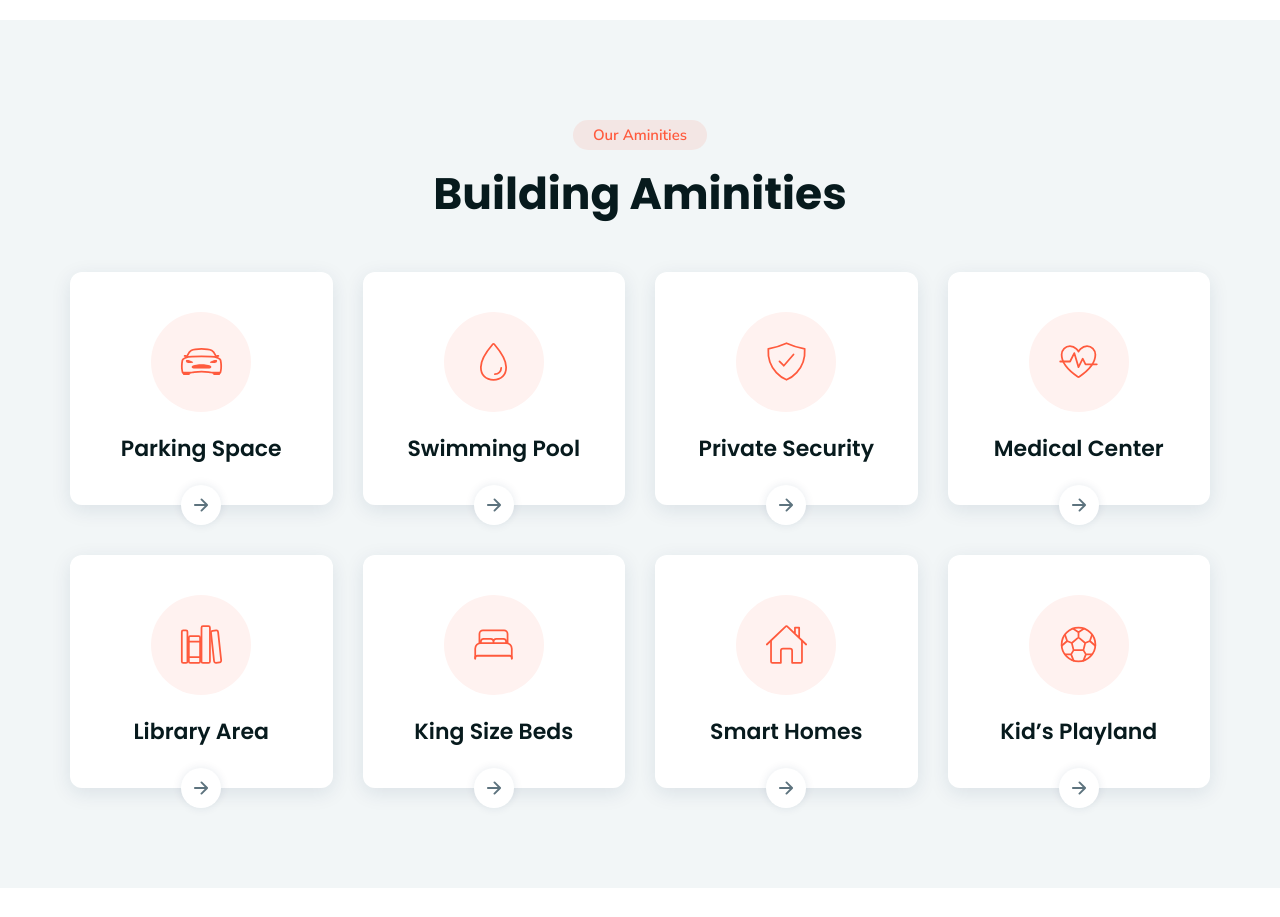
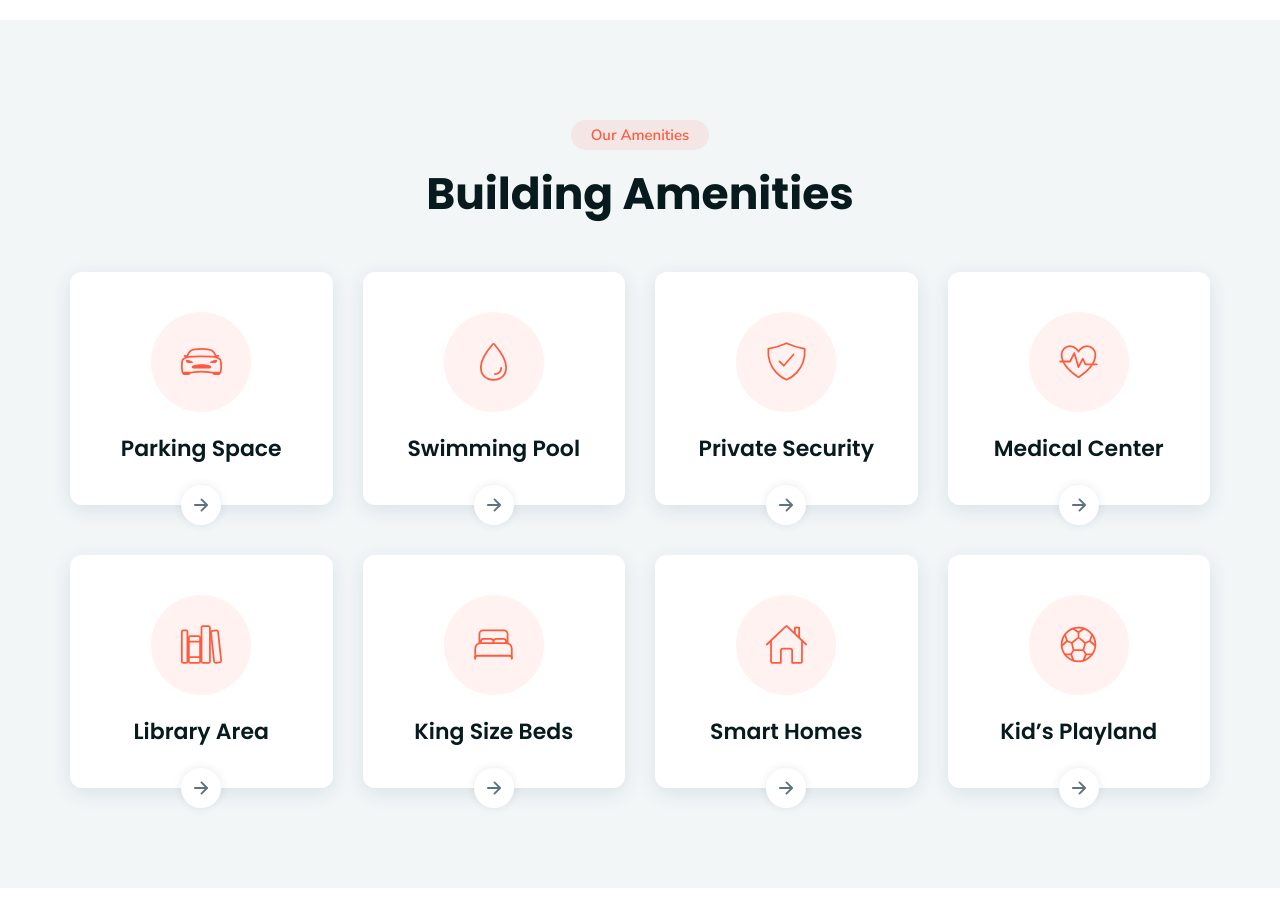
Before and after one commit to rommelcanoy/homeverse, a plain HTML site: page index.html in a window 1280 px wide. Shown: the part 3540-4457 px from the top of the page. Drawn offline with nearby package versions, Linux system fonts and the light colour scheme.

Commit message:
chore: update content

```diff
--- a/index.html
+++ b/index.html
@@ -899,9 +899,9 @@
       <section class="features">
         <div class="container">
 
-          <p class="section-subtitle">Our Aminities</p>
+          <p class="section-subtitle">Our Amenities</p>
 
-          <h2 class="h2 section-title">Building Aminities</h2>
+          <h2 class="h2 section-title">Building Amenities</h2>
 
           <ul class="features-list">
 
```
Also changed, not shown: index.txt.
